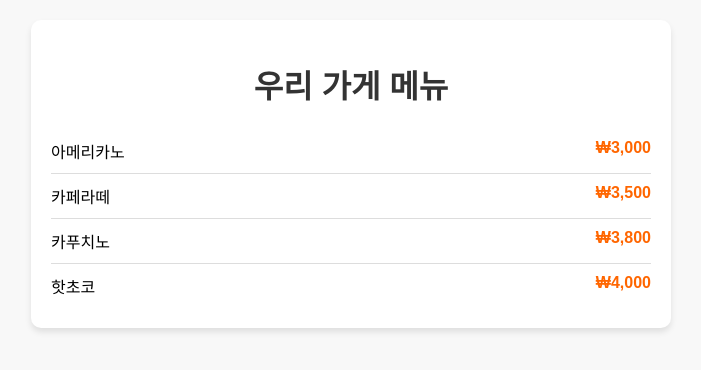
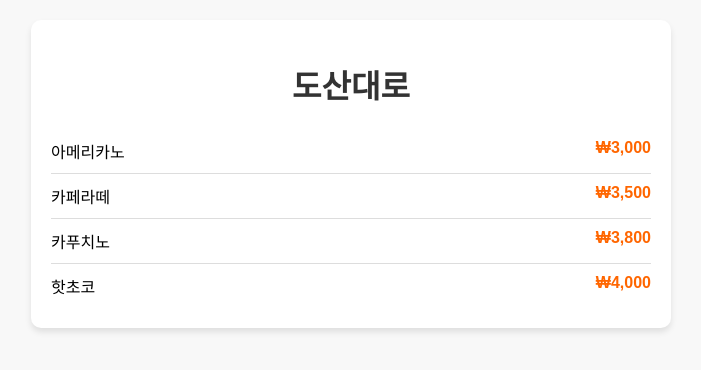
Before and after one commit to jimbody442/dosandaro, a plain HTML site: page index.html in a window 1280 px wide. Shown: the whole page, without its empty margins (289-990 px from the left). Drawn offline with Linux system fonts and the light colour scheme.

Commit message:
Update index.html

```diff
--- a/index.html
+++ b/index.html
@@ -40,7 +40,7 @@
 </head>
 <body>
     <div class="menu-container">
-        <h1>우리 가게 메뉴</h1>
+        <h1>도산대로</h1>
         <div class="menu-item">
             <span>아메리카노</span>
             <span class="price">₩3,000</span>
```
